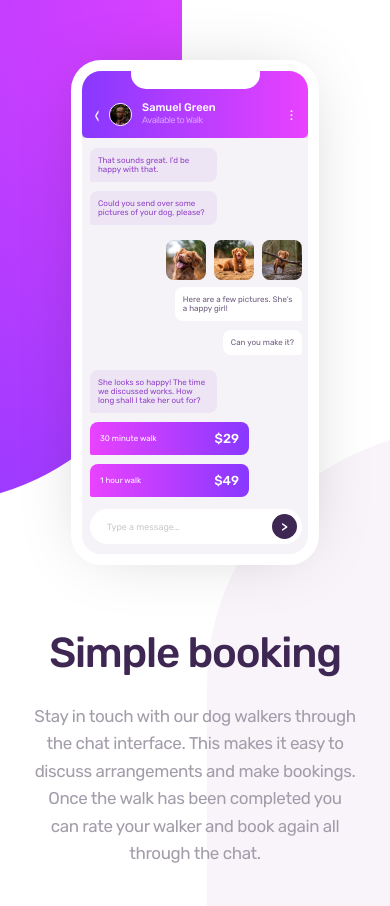
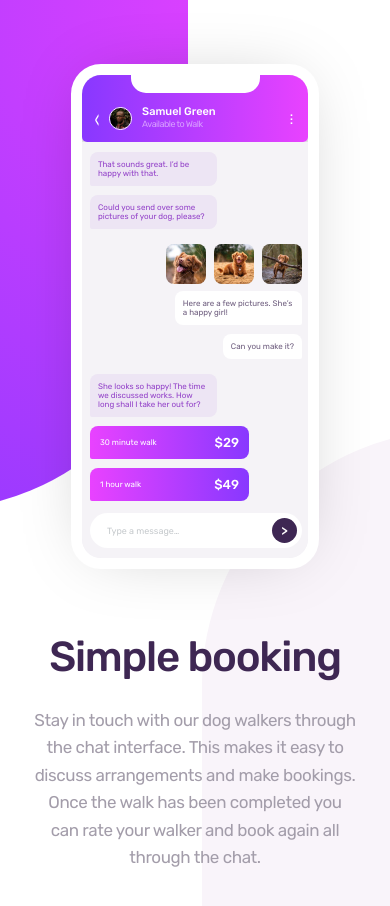
Before and after one commit to magdakok/CSS-Mobile-Phone-Mockup, a website: page index.html in a window 390 px wide. Drawn offline with Linux system fonts and the light colour scheme.

Commit message:
fix background position for mobile devices

```diff
--- a/sass/pages/_home.scss
+++ b/sass/pages/_home.scss
@@ -21,8 +21,9 @@ body {
     top: 0;
     left: -20.3%;
     @media only screen and (max-width: 800px) {
-      left: -84%;
-      height: 50.4rem;
+      // left: -84%;
+      left: -32.2rem;
+      height: 51rem;
     }
   }
   &::after {
@@ -31,13 +32,14 @@ body {
     bottom: 0;
     right: -28.8%;
     @media only screen and (max-width: 800px) {
-      right: -83.8%;
+      // right: -83.8%;
+      right: -32.2rem;
       top: 43rem;
     }
   }
   @media only screen and (max-width: 800px) {
     align-items: flex-start;
-    padding-top: 6rem;
+    padding-top: 6.4rem;
     overflow: hidden;
   }
 }
```
Also changed, not shown: css/main.css, 1 other file.
